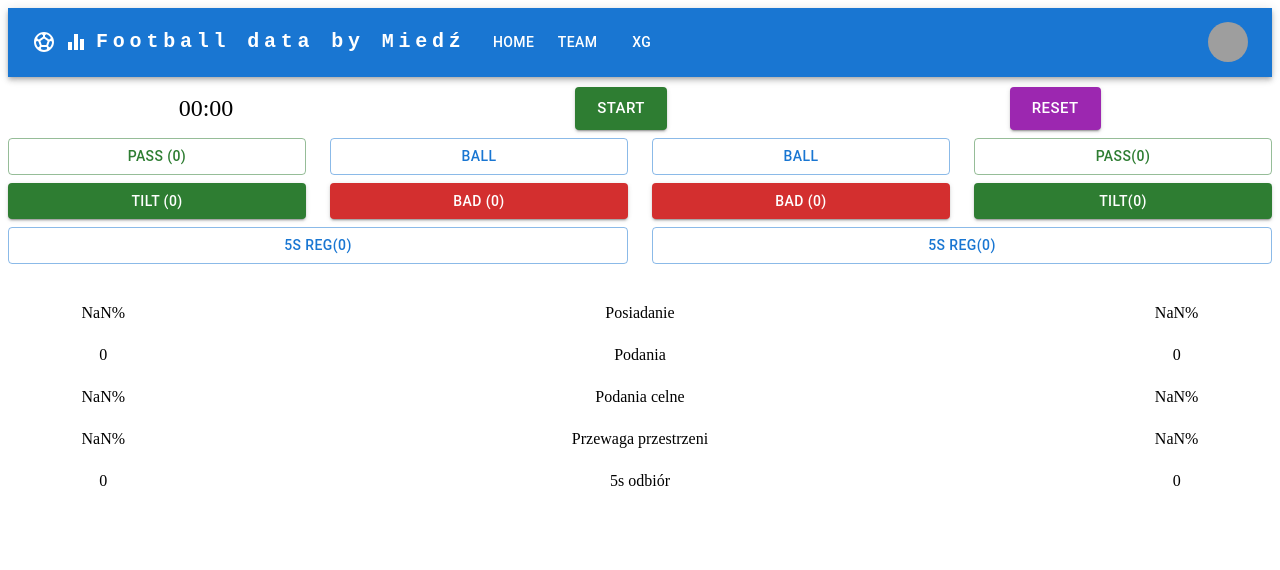
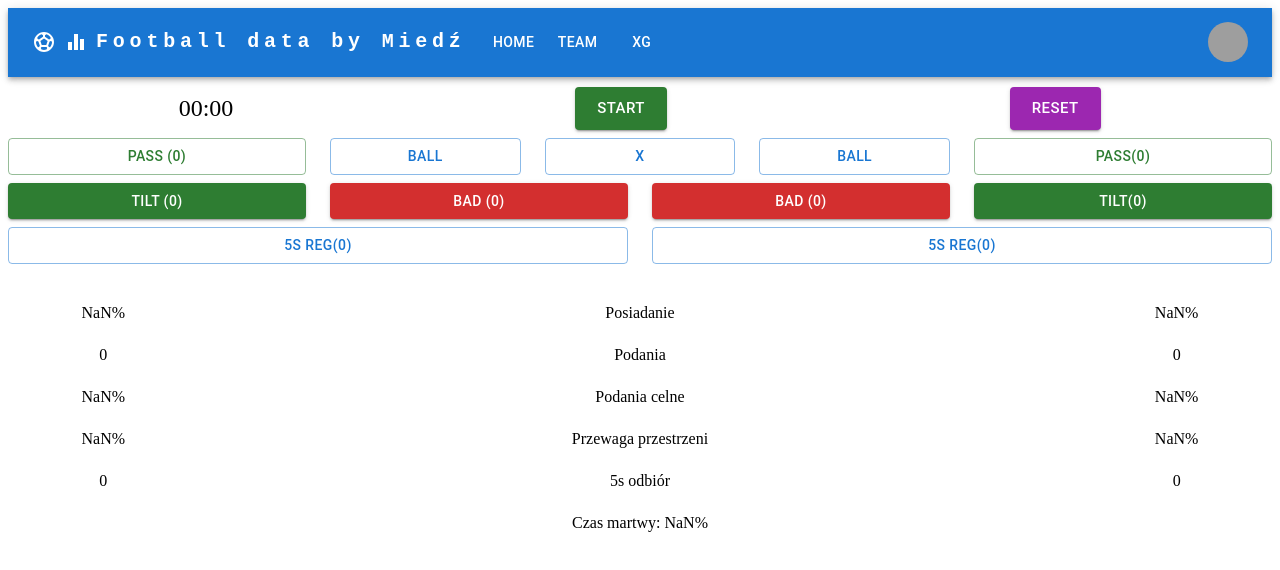
Before and after one commit to mocano6/football_data, a React (Create React App) app: page / in a window 1280 px wide. Shown: the top 570 px of the page. Built offline with nearby package versions, Linux system fonts and the light colour scheme; grey boxes are pictures that could not be loaded.

Commit message:
possession dead time info

```diff
--- a/src/pages/Home/Home.tsx
+++ b/src/pages/Home/Home.tsx
@@ -39,12 +39,19 @@ export const Home = () => {
         ...prevHalf1,
         possession2: prevHalf1.possession2 + 1,
       }));
+    } else if (half1.possessionTeam === 3) {
+      setHalf1((prevHalf1) => ({
+        ...prevHalf1,
+        possessionX: prevHalf1.possessionX + 1,
+      }));
     }
   }, [time]);
+
   const clearHalf = {
     possessionTeam: 0,
     possession1: 0,
     possession2: 0,
+    possessionX: 0,
     pass1: 0,
     pass2: 0,
     badPass1: 0,
@@ -92,8 +99,21 @@ export const Home = () => {
           ...prevHalf1,
           possessionTeam: (prevHalf1.possessionTeam = 1),
         })),
-      gridXS: 3,
+      gridXS: 2,
       variant: half1.possessionTeam === 1 ? "contained" : "outlined",
+    },
+    {
+      key: "possessionX",
+      style: {},
+      innerElement: "",
+      text: `X`,
+      onClick: () =>
+        setHalf1((prevHalf1) => ({
+          ...prevHalf1,
+          possessionTeam: (prevHalf1.possessionTeam = 3),
+        })),
+      gridXS: 2,
+      variant: half1.possessionTeam === 3 ? "contained" : "outlined",
     },
     {
       key: "possession2",
@@ -105,7 +125,7 @@ export const Home = () => {
           ...prevHalf1,
           possessionTeam: (prevHalf1.possessionTeam = 2),
         })),
-      gridXS: 3,
+      gridXS: 2,
       variant: half1.possessionTeam === 2 ? "contained" : "outlined",
     },
     {
@@ -312,6 +332,16 @@ export const Home = () => {
         <Grid sx={{ textAlign: "center" }} item xs={2}>
           {half1.Rec2}
         </Grid>
+        <Grid sx={{ textAlign: "center" }} item xs={12}>
+          Czas martwy:{" "}
+          {changeToPercentage(
+            Number(
+              half1.possessionX /
+                (half1.possession1 + half1.possession2 + half1.possessionX)
+            )
+          )}
+          %
+        </Grid>
       </Grid>
     </Box>
   );
```
